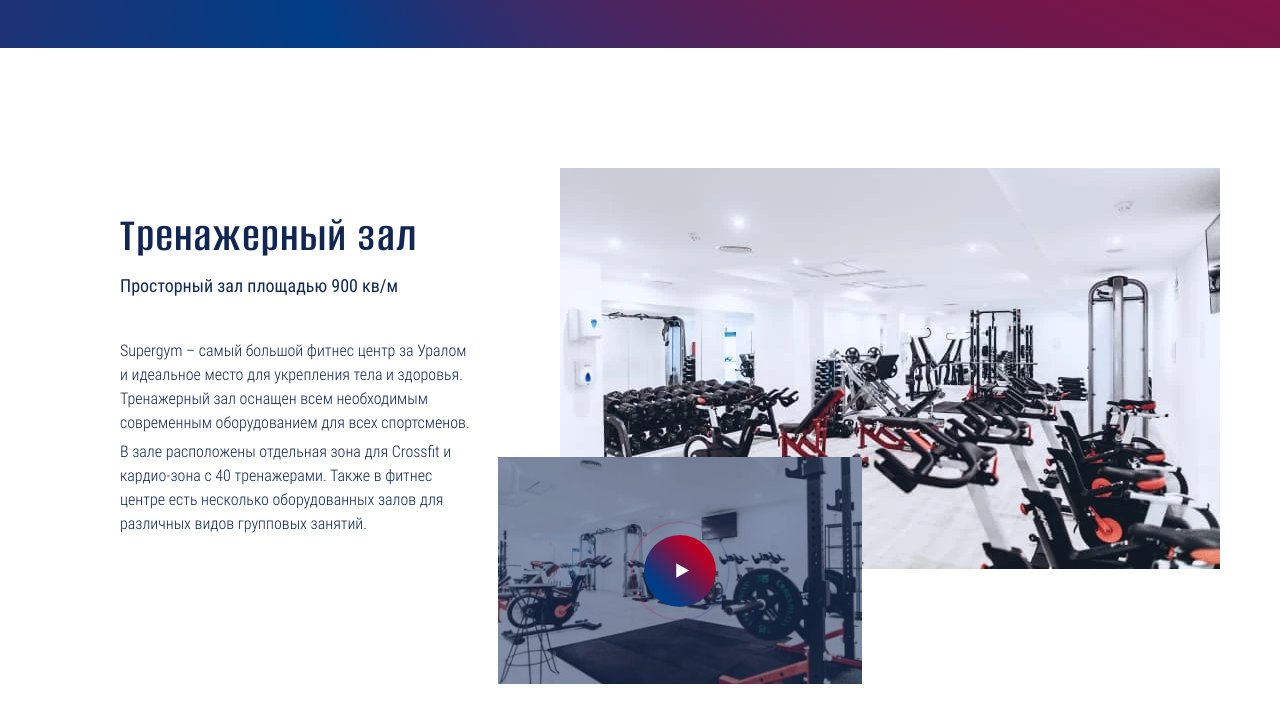
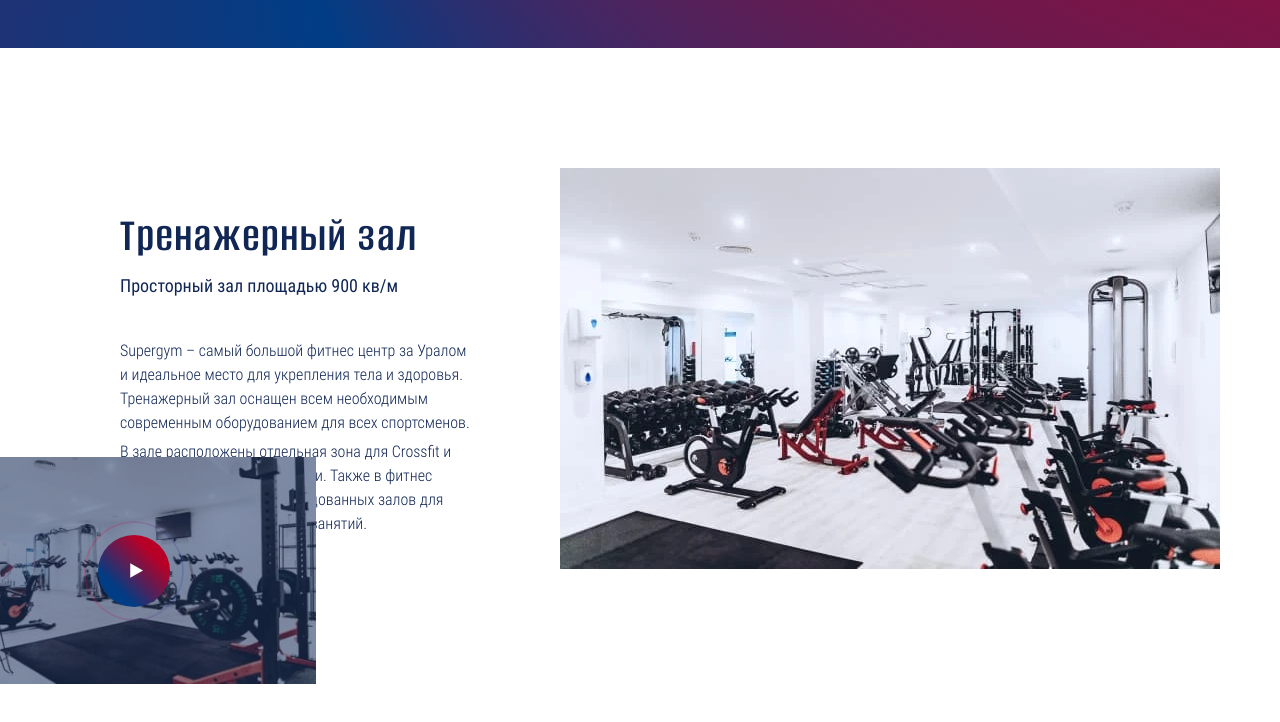
Before and after one commit to MikhailLavrov/fitness, a website built with webpack: page source/index.html in a window 1280 px wide. Shown: the part 610-1332 px from the top of the page. Built offline with nearby package versions, Linux system fonts and the light colour scheme; files whose address does not match are found by name.

Commit message:
make about__media-content

```diff
--- a/source/index.html
+++ b/source/index.html
@@ -64,6 +64,7 @@
                 <p>В&nbsp;зале расположены отдельная зона для&nbsp;Crossfit и кардио-зона с&nbsp;40 тренажерами. Также в&nbsp;фитнес центре есть несколько оборудованных залов для различных видов групповых занятий.</p>
               </div>
             </div>
+            <div class="about__media-content">
               <div class="about__image">
                 <picture>
                   <source type="image/webp" srcset="./img/gym.webp 1x, ./img/gym@2x.webp 2x">
@@ -80,6 +81,7 @@
                     <use xlink:href="img/sprite.svg#play-button-triangle"></use>
                   </svg>
                 </button>
+              </div>
             </div>
           </div>
         </section>
--- a/source/sass/blocks/about.scss
+++ b/source/sass/blocks/about.scss
@@ -127,6 +127,10 @@
   }
 }
 
+.about__media-content {
+  position: relative;
+}
+
 .about__image {
   max-height: 401px;
 
@@ -137,10 +141,14 @@
     max-height: 100%;
 
     display: block;
+
+    aspect-ratio: 16.9 / 8.6;
   }
 
   @include vp-767 {
     margin-bottom: 40px;
+
+    aspect-ratio: auto;
   }
 }
 
@@ -153,7 +161,6 @@
   @include vp-1199 {
     width: 100%;
     height: auto;
-    max-height: 345px;
 
     object-position: initial;
   }
@@ -173,11 +180,9 @@
 }
 
 .about__video {
-  margin-left: 35px;
-
   position: absolute;
   top: 289px;
-  left: calc(50% - 354px / 2);
+  left: -63px;
 
   background-color: $color-base-8;
 
@@ -193,16 +198,15 @@
   }
 
   @include vp-1199 {
-    margin-left: 44px;
+    left: calc(50% - 266px / 2);
 
-    top: 488px;
+    top: 76%;
   }
 
   @include vp-767 {
     margin: 0;
     margin-left: -$secondary-indent;
     padding-top: calc(185 / 320 * 100%);
-    //padding-top calculation => calc(height/width * 100%)
 
     width: 100vw;
     height: 0;
```
Also changed, not shown: build/css/style.css, build/css/style.min.css, build/index.html, 1 other file. Lines whose indentation alone changed are shown as unchanged.
